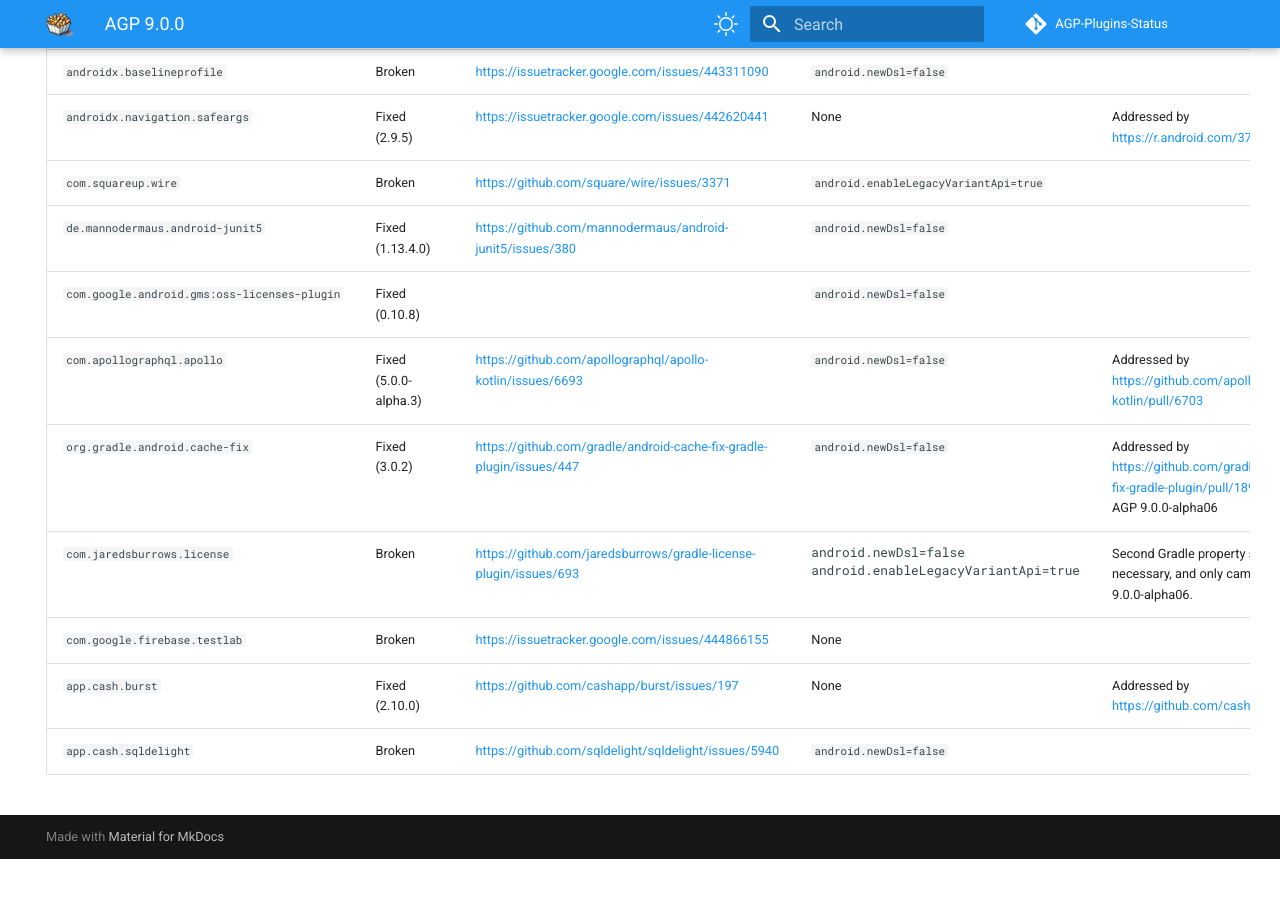
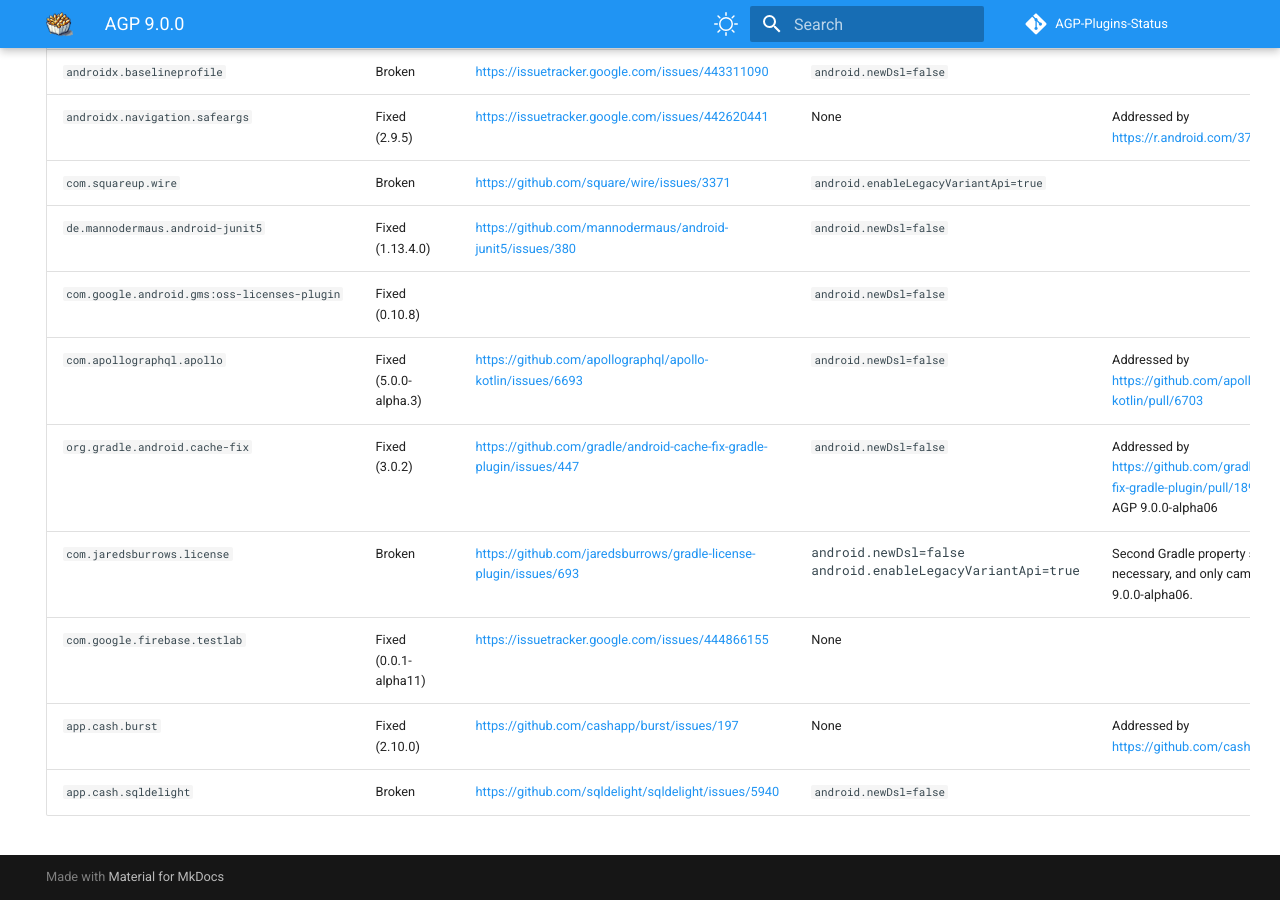
Before and after one commit to pablobaxter/AGP-Plugins-Status, an MkDocs documentation site: the page built from docs/agp-9.0.0.md, in a window 1280 px wide and 900 px high, scrolled down 588 px. Built offline with MkDocs 1.6.1 and Material for MkDocs 9.7.7, drawn with Linux system fonts in a browser that asks for light colours; comment, search, counter and statistics services are not loaded; before the commit the page ends 1447 px from its top, so only the background shows below that.

Commit message:
Firebase testlab fixed in 0.0.1-alpha11

```diff
--- a/docs/agp-9.0.0.md
+++ b/docs/agp-9.0.0.md
@@ -22,6 +22,6 @@
 | `com.apollographql.apollo` | Fixed (5.0.0-alpha.3) | https://github.com/apollographql/apollo-kotlin/issues/6693 | `android.newDsl=false` | Addressed by https://github.com/apollographql/apollo-kotlin/pull/6703 |
 | `org.gradle.android.cache-fix` | Fixed (3.0.2) | https://github.com/gradle/android-cache-fix-gradle-plugin/issues/447 | `android.newDsl=false` | Addressed by https://github.com/gradle/android-cache-fix-gradle-plugin/pull/1894. Requires >= AGP 9.0.0-alpha06 | |
 | `com.jaredsburrows.license` | Broken | https://github.com/jaredsburrows/gradle-license-plugin/issues/693 | <pre>android.newDsl=false<br>android.enableLegacyVariantApi=true</pre> | Second Gradle property should not be necessary, and only came about as of AGP 9.0.0-alpha06. |
-| `com.google.firebase.testlab` | Broken | https://issuetracker.google.com/issues/444866155 | None | |
+| `com.google.firebase.testlab` | Fixed (0.0.1-alpha11) | https://issuetracker.google.com/issues/444866155 | None | |
 | `app.cash.burst` | Fixed (2.10.0) | https://github.com/cashapp/burst/issues/197 | None | Addressed by https://github.com/cashapp/burst/pull/200 |
 | `app.cash.sqldelight` | Broken | https://github.com/sqldelight/sqldelight/issues/5940 | `android.newDsl=false` | |
```
